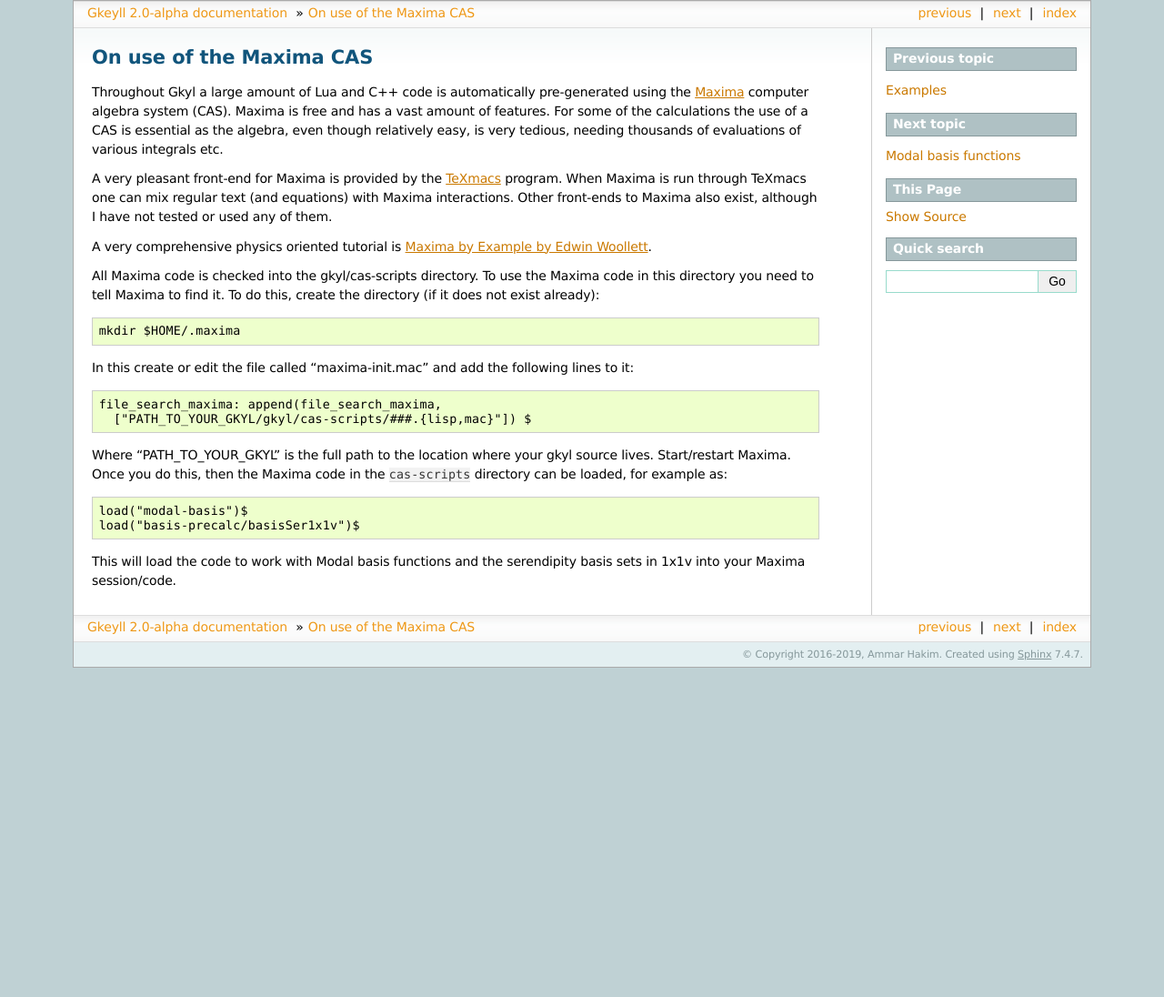
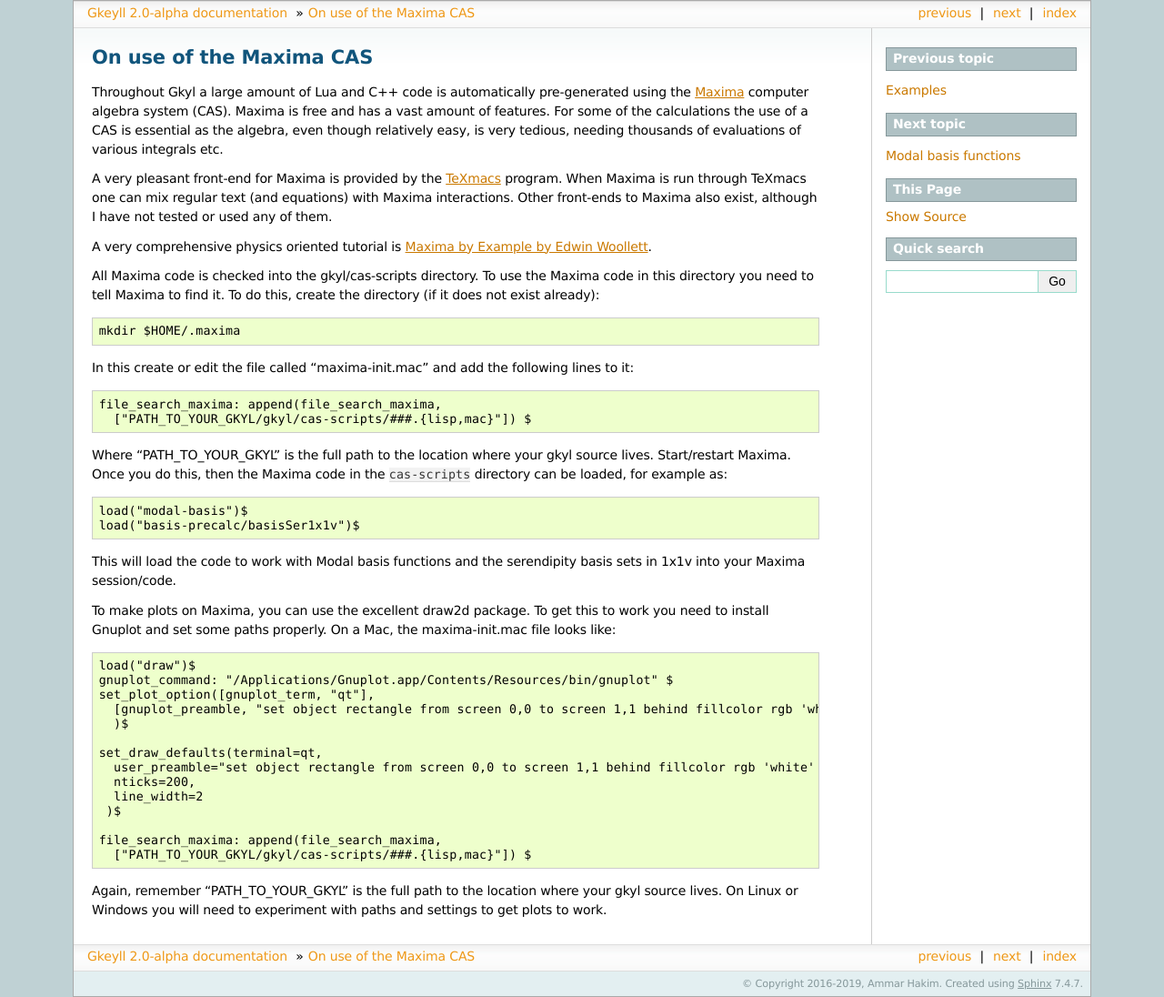
Before and after one commit to ammarhakim/gkyl-doc, a Sphinx documentation site: the page built from source/dev/onmaxima.rst, in a window 1280 px wide. Shown: the whole page at 91% size. Built offline with Sphinx 7.4.7, drawn with Linux system fonts in a browser that asks for light colours; before the commit the page ends 900 px from its top, so only the background shows below that.

Commit message:
Added instructions on how to setup plotting on Maxima

```diff
--- a/source/dev/onmaxima.rst
+++ b/source/dev/onmaxima.rst
@@ -39,3 +39,26 @@ example as::
 
 This will load the code to work with Modal basis functions and the
 serendipity basis sets in 1x1v into your Maxima session/code.
+
+To make plots on Maxima, you can use the excellent draw2d package. To
+get this to work you need to install Gnuplot and set some paths
+properly. On a Mac, the maxima-init.mac file looks like::
+
+  load("draw")$
+  gnuplot_command: "/Applications/Gnuplot.app/Contents/Resources/bin/gnuplot" $
+  set_plot_option([gnuplot_term, "qt"],
+    [gnuplot_preamble, "set object rectangle from screen 0,0 to screen 1,1 behind fillcolor rgb 'white' fillstyle solid noborder"]
+    )$
+
+  set_draw_defaults(terminal=qt,
+    user_preamble="set object rectangle from screen 0,0 to screen 1,1 behind fillcolor rgb 'white' fillstyle solid noborder",
+    nticks=200,
+    line_width=2
+   )$
+
+  file_search_maxima: append(file_search_maxima,
+    ["PATH_TO_YOUR_GKYL/gkyl/cas-scripts/###.{lisp,mac}"]) $
+
+Again, remember "PATH_TO_YOUR_GKYL" is the full path to the location
+where your gkyl source lives. On Linux or Windows you will need to
+experiment with paths and settings to get plots to work.
```
